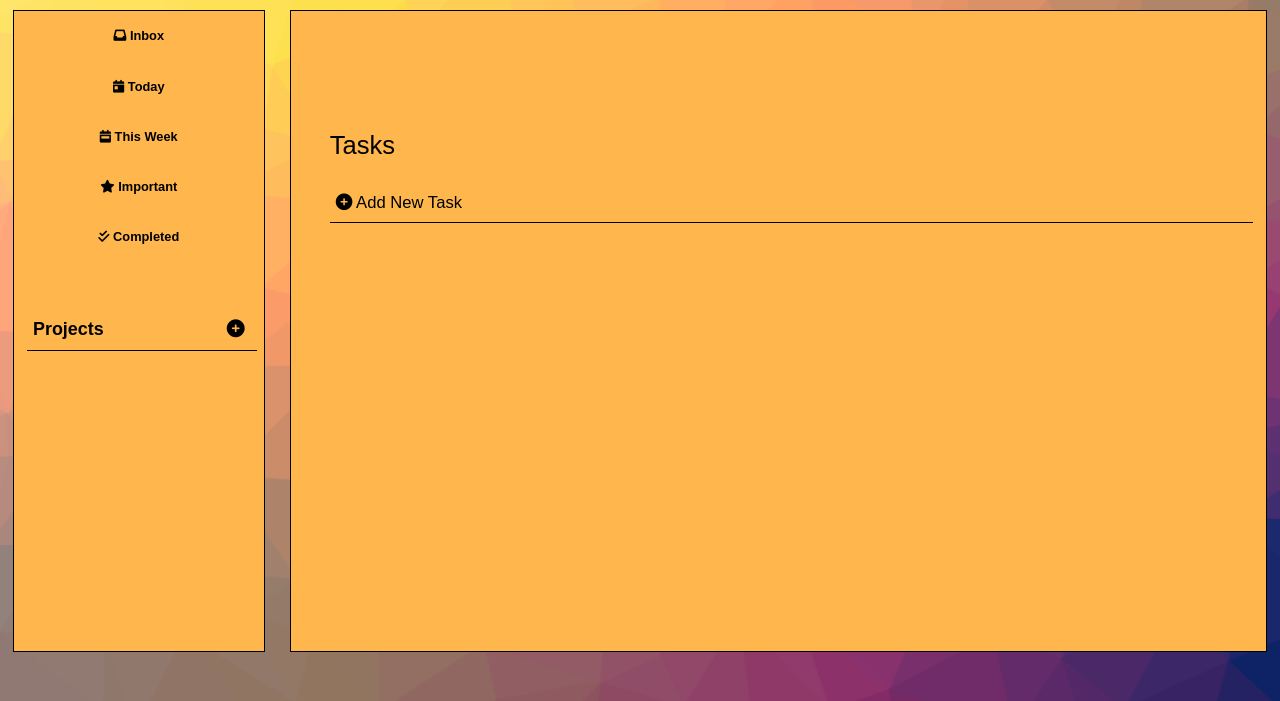
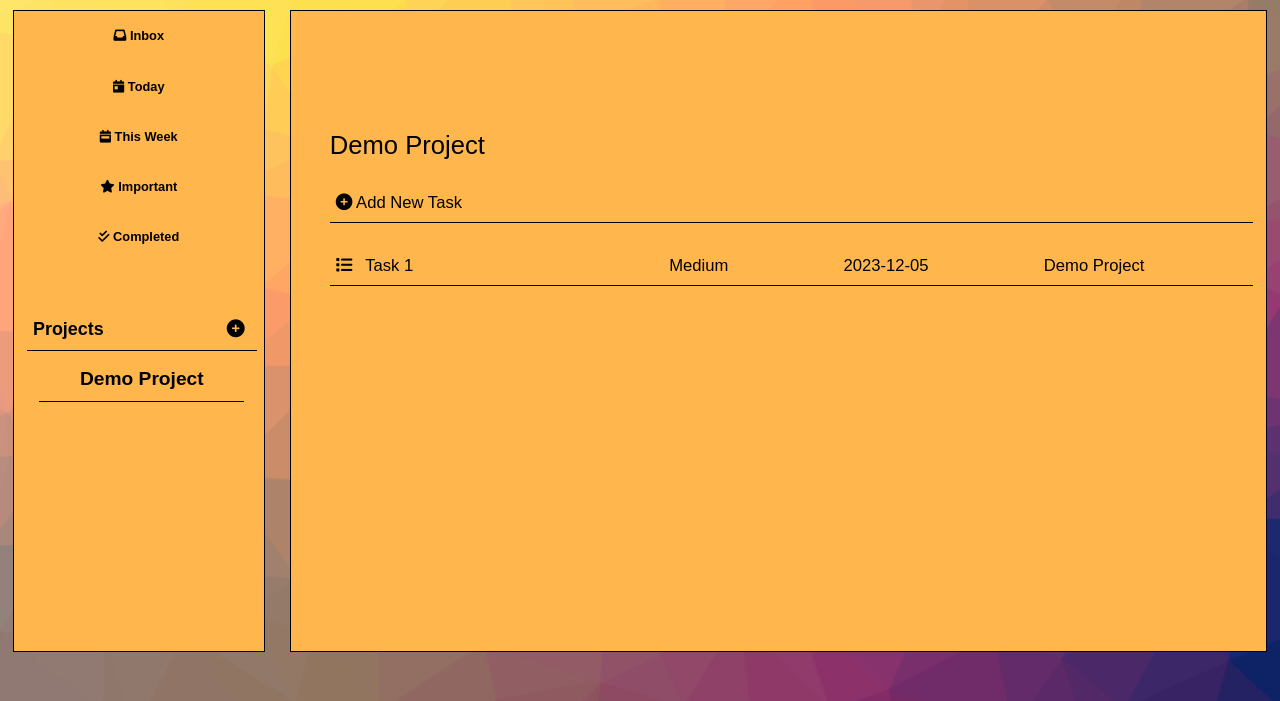
Before and after one commit to HarshvardhanR/todo, a website built with webpack: page src/template.html in a window 1280 px wide. Shown: the part 99-800 px from the top of the page. Built offline with nearby package versions, Linux system fonts and the light colour scheme.

Commit message:
Added more functionalities

```diff
--- a/src/form.js
+++ b/src/form.js
@@ -1,4 +1,4 @@
-export function showTaskForm() {
+export function showTaskForm(projectName) {
     const modal = document.createElement("div");
     modal.classList.add("modal");
 
@@ -22,10 +22,10 @@ export function showTaskForm() {
             <input type="date" id="dueDate" name="dueDate" class="form-input" required>
 
             <label for="project" class="form-label">Project:</label>
-            <input type="text" id="project" name="project" class="form-input" required>
+            <input type="text" id="project" name="project" class="form-input" value="${projectName}" readonly required>
 
             <div class="form-actions">
-                <button type="submit" class="form-button">Add</button>
+                <button type="submit" class="form-button">Add Task</button>
                 <button type="button" class="form-button cancel-button">Cancel</button>
             </div>
         </form>
@@ -45,7 +45,7 @@ export function showTaskForm() {
 
         if (taskName && dueDate && project) {
             const taskData = { taskName, priority, dueDate, project };
-            const taskEvent = new CustomEvent("taskAdded", { detail: taskData }); // ✅ FIXED event name
+            const taskEvent = new CustomEvent("taskAdded", { detail: taskData });
             document.dispatchEvent(taskEvent);
             modal.remove();
         }
@@ -87,8 +87,7 @@ export function showProjectForm() {
         const projectName = document.getElementById("projectName").value.trim();
 
         if (projectName) {
-            const projectData = { projectName };
-            const projectEvent = new CustomEvent("projectAdded", { detail: projectData });
+            const projectEvent = new CustomEvent("projectAdded", { detail: { projectName } });
             document.dispatchEvent(projectEvent);
             modal.remove();
         }
--- a/src/index.js
+++ b/src/index.js
@@ -1,3 +1,19 @@
 import "./styles/styles.css";
-import "./tasks.js";
-import "./project.js";
+import {addTask, displayTask } from "./tasks";
+import { displayTasksForProject } from "./project";
+
+window.addEventListener("DOMContentLoaded", () => {
+    const defaultProject = { projectName: "Demo Project" };
+    const projectEvent = new CustomEvent("projectAdded", { detail: defaultProject });
+    document.dispatchEvent(projectEvent);
+
+    const defaultTasks = [
+        { taskName: "Task 1", priority: "Medium", dueDate: "2023-12-05", project: "Demo Project" },
+    ];
+
+    defaultTasks.forEach((task) => {
+        const newTask = addTask(task);
+        displayTask(newTask);
+    });
+    displayTasksForProject(defaultProject.projectName);
+});
--- a/src/project.js
+++ b/src/project.js
@@ -1,22 +1,53 @@
 import { showProjectForm } from "./form";
+import { showTaskForm } from "./form";
+import { tasks, displayTask } from "./tasks";
 
 document.querySelector('.projectDivBtn').addEventListener("click", showProjectForm);
 
 document.addEventListener("projectAdded", (event) => {
     const projectName = event.detail.projectName;
-    displayproject(projectName);
+    displayProject(projectName);
 });
 
-function displayproject(projectName){
+function displayProject(projectName) {
     const projectDiv = document.querySelector('.projectNameDiv');
 
-    const button1 = document.createElement('button');
-    button1.classList.add("projectNameDivBtn");
-    button1.textContent = projectName;
+    const projectButton = document.createElement('button');
+    projectButton.classList.add("projectNameDivBtn");
+    projectButton.textContent = projectName;
 
-    projectDiv.appendChild(button1);
+    // Add a click event listener to the project button
+    projectButton.addEventListener("click", () => {
+        displayTasksForProject(projectName);
+    });
 
-    const hL = document.createElement('hr')
-    hL.classList.add('hr3');
-    projectDiv.appendChild(hL);
-};
+    projectDiv.appendChild(projectButton);
+
+    const hr = document.createElement('hr');
+    hr.classList.add('hr3');
+    projectDiv.appendChild(hr);
+}
+
+export function displayTasksForProject(projectName) {
+    const filteredTasks = tasks.filter((task) => task.project === projectName);
+    const rightContentDiv = document.querySelector('.rightContentDiv1');
+
+    rightContentDiv.innerHTML = `
+        <p class="rightContentDiv1Para">${projectName}</p>
+        <div>
+            <button class="rightContentDivBtn"><i class="fa-solid fa-circle-plus"></i> Add New Task</button>
+        </div>
+        <hr class="hr2">
+    `;
+
+    filteredTasks.forEach((task) => {
+        displayTask(task);
+    });
+
+    const addTaskButton = rightContentDiv.querySelector('.rightContentDivBtn');
+    if (addTaskButton) {
+        addTaskButton.addEventListener("click", () => {
+            showTaskForm(projectName);
+        });
+    }
+}
--- a/src/styles/styles.css
+++ b/src/styles/styles.css
@@ -56,7 +56,7 @@ body{
 
 .optionsDivBtn:hover{
     background-color: white;
-    border-radius: 20%;
+    border-radius: 2vh;
 }
 
 .projectDiv{
@@ -212,7 +212,7 @@ body{
 
 .taskTitle{
     margin-left: 1vw;
-    margin-right: 30vw;
+    margin-right: 20vw;
 }
 
 .taskPriority{
--- a/src/tasks.js
+++ b/src/tasks.js
@@ -1,33 +1,31 @@
 import { showTaskForm } from "./form";
 
-const tasks = [];
+export const tasks = [];
 
-function Task(title, priority, dueDate, project) {
+export function Task(title, priority, dueDate, project) {
     this.title = title;
     this.priority = priority;
     this.dueDate = dueDate;
     this.project = project;
 }
 
-document.addEventListener("taskAdded", (event) => {
-    const { taskName, priority, dueDate, project } = event.detail;
-
+export function addTask(taskData) {
+    const { taskName, priority, dueDate, project } = taskData;
     const newTask = new Task(taskName, priority, dueDate, project);
     tasks.push(newTask);
+    return newTask;
+}
 
-    displayTask(newTask);
-});
+export function displayTask(task) {
+    const rightContentDiv = document.querySelector('.rightContentDiv1');
 
-function displayTask(task) {
-    const div = document.querySelector('.rightContentDiv1');
-    const separator = document.querySelector('.rightContentDiv1Para');
-    const task1 = document.createElement("div");
-    const task1Btn = document.createElement("button");
-    task1Btn.classList.add('rightContentDivBtn', 'task');
+    const taskDiv = document.createElement("div");
+    const taskButton = document.createElement("button");
+    taskButton.classList.add('rightContentDivBtn', 'task');
 
     const span0 = document.createElement('span');
-    span0.classList.add =  "fAwesome"
-    span0.innerHTML = '<i class="fa-solid fa-list"></i>'
+    span0.classList.add("fAwesome");
+    span0.innerHTML = '<i class="fa-solid fa-list"></i>';
 
     const span1 = document.createElement('span');
     span1.classList.add("taskTitle");
@@ -42,22 +40,24 @@ function displayTask(task) {
     span3.textContent = task.dueDate;
 
     const span4 = document.createElement('span');
-    span4.classList.add("taskProect");
+    span4.classList.add("taskProject");
     span4.textContent = task.project;
 
-    task1Btn.append(span0);
-    task1Btn.append(span1);
-    task1Btn.append(span2);
-    task1Btn.append(span3);
-    task1Btn.append(span4);
+    taskButton.append(span0, span1, span2, span3, span4);
+    taskDiv.appendChild(taskButton);
+    rightContentDiv.appendChild(taskDiv);
 
-    task1.appendChild(task1Btn);
-
-    div.insertBefore(task1,separator.nextSibling);
-
-    const horLine = document.createElement('hr');
-    horLine.classList.add('hr2');
-    div.insertBefore(horLine, task1.nextSibling);
+    const hr = document.createElement('hr');
+    hr.classList.add('hr2');
+    rightContentDiv.appendChild(hr);
 }
 
-document.querySelector(".rightContentDivBtn").addEventListener("click", showTaskForm);
+document.addEventListener("taskAdded", (event) => {
+    const newTask = addTask(event.detail);
+    displayTask(newTask);
+});
+
+document.querySelector(".rightContentDivBtn").addEventListener("click", () => {
+    const defaultProject = "Demo Project";
+    showTaskForm(defaultProject);
+});
--- a/src/template.html
+++ b/src/template.html
@@ -32,7 +32,6 @@
         <div class="rightContentDiv">
             <div class="rightContentDiv1">
                 <p class="rightContentDiv1Para">
-                    Tasks
                 </p>
                 <div>
                     <button class="rightContentDivBtn"><i class="fa-solid fa-circle-plus"></i>     Add New Task</button>
```
